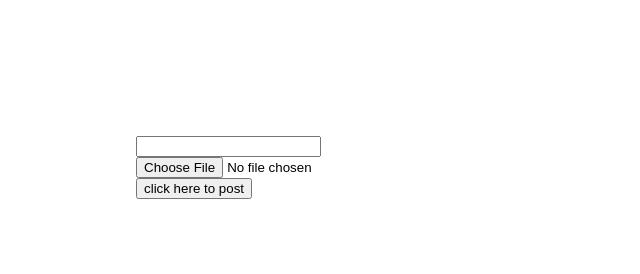
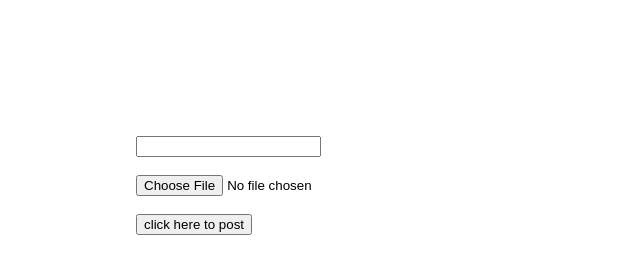
Before and after one commit to samiam2013/cephissus, a plain HTML site: page htdocs/index.html in a window 1280 px wide. Shown: the whole page, without its empty margins (0-640 px from the left). Drawn offline with Linux system fonts and the light colour scheme.

Commit message:
add space between form fields

```diff
--- a/htdocs/index.html
+++ b/htdocs/index.html
@@ -12,8 +12,8 @@
 
 <body>
     <form action="/" method="POST" enctype='multipart/form-data'>
-        <input type="email" name="email" id="email"><br>
-        <input type="file" name="file" id="file"><br>
+        <input type="email" name="email" id="email"><br><br>
+        <input type="file" name="file" id="file"><br><br>
         <input type="submit" value="click here to post">
     </form>
 </body>
```
